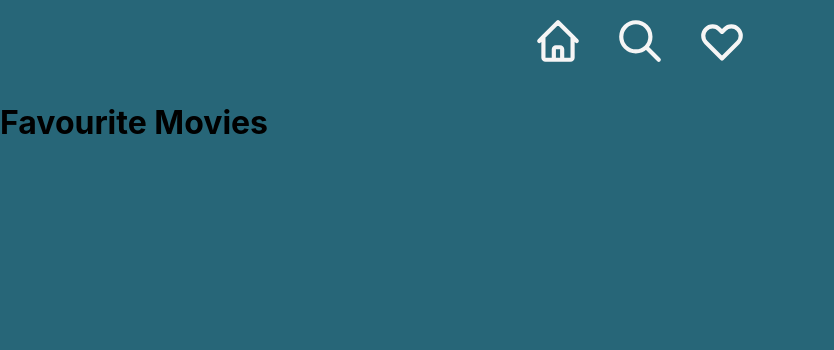
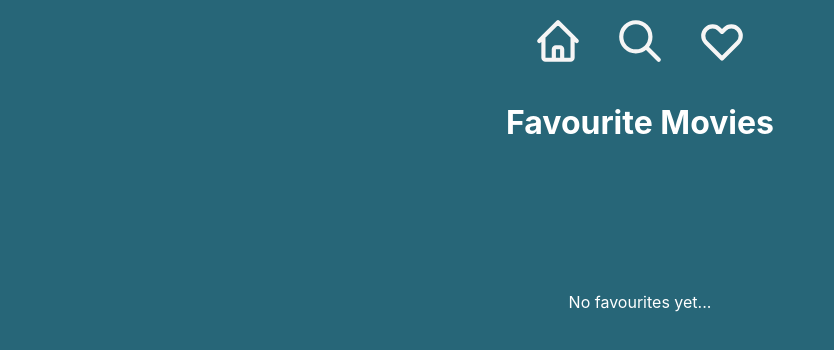
Before and after one commit to vibrentcarey/movies, a Next.js app: page /favourites in a window 1280 px wide. Shown: the top 350 px of the page, without its empty margins (0-834 px from the left). Built offline with nearby package versions, Linux system fonts and the light colour scheme.

Commit message:
Fix duplicate favourite bug

```diff
--- a/components/results/Results.js
+++ b/components/results/Results.js
@@ -6,7 +6,7 @@ const Results = ({ results }) => {
   return (
     <section className={styles.container}>
       {results && results.map(movie => {
-        return movie &&  <Thumbnail key={movie.id} image={movie.backdrop_path} poster={movie.poster_path} title={movie.title || movie.name || movie.original_name} release={movie.release_date} rank={movie.vote_average} fav={movie.fav} />
+        return movie &&  <Thumbnail key={movie.title} image={movie.backdrop_path} poster={movie.poster_path} title={movie.title || movie.name || movie.original_name} release={movie.release_date} rank={movie.vote_average} fav={movie.fav} />
       })}
     </section>
   );
--- a/components/thumbnail/Thumbnail.js
+++ b/components/thumbnail/Thumbnail.js
@@ -1,7 +1,7 @@
 import Image from 'next/image';
 import React, { useState } from 'react';
 import styles from './Thumbnail.module.scss';
-import { HeartIcon} from '@heroicons/react/outline'
+import { HeartIcon } from '@heroicons/react/outline'
 import { useDispatch } from 'react-redux';
 
 const Thumbnail = ({ image, title, release, rank, poster, fav }) => {
@@ -9,7 +9,7 @@ const Thumbnail = ({ image, title, release, rank, poster, fav }) => {
   const BASE_URL = 'https://image.tmdb.org/t/p/original';
   const dispatch = useDispatch();
   const handleLike = (movie) => {
-    dispatch({type: 'ADD', movie})
+    dispatch({ type: 'ADD', movie })
     setAdded(true);
     setTimeout(() => {
       setAdded(false)
@@ -17,12 +17,12 @@ const Thumbnail = ({ image, title, release, rank, poster, fav }) => {
   }
   return (
     <article className={styles.thumbnail}>
-      <Image layout='responsive' height={150}  width={250} src={`${BASE_URL}${image || poster}`} alt='movie image' className={styles.image}/>
+      <Image layout='responsive' height={150} width={250} src={`${BASE_URL}${image || poster}`} alt='movie image' className={styles.image} />
       <h3 className={styles.title}>{title}</h3>
       <p className={styles.details}>Release Date: <span className={styles.info}>{release}</span> </p>
       <p className={styles.details}>Rating: <span className={styles.info}>{rank}</span></p>
       {added && <p className={styles.error}>Added to favourites</p>}
-      <HeartIcon className={fav ? styles.fav : styles.icon} onClick={() => handleLike({title, backdrop_path: image, release_date: release, vote_average: rank, poster_path: poster, fav:true})}/>
+      <HeartIcon className={fav ? styles.fav : styles.icon} onClick={() => handleLike({ title, backdrop_path: image, release_date: release, vote_average: rank, poster_path: poster })} />
 
     </article>
   );
--- a/pages/favourites.js
+++ b/pages/favourites.js
@@ -1,12 +1,16 @@
 import { useSelector } from "react-redux";
 import Results from "../components/results/Results";
+import styles from '../styles/Favourites.module.scss'
+import { removeDuplicates } from "../utils/utility";
 
 const Favourites = () => {
   const favs = useSelector(state => state.movies);
+  const uniqueFavs = removeDuplicates(favs);
+  console.log(uniqueFavs);
   return (
-    <main>
-      <h1>Favourite Movies</h1>
-      <Results results={favs} />
+    <main className={styles.favourites}>
+      <h1 className={styles.title}>Favourite Movies</h1>
+      {uniqueFavs.length > 0 ? <Results results={uniqueFavs} /> : <p className={styles.text}>No favourites yet...</p>}
     </main>
   );
 };
--- a/store/store.js
+++ b/store/store.js
@@ -6,11 +6,12 @@ const initialState = {
 
 const favsReducer = (state = initialState, action) => {
   if (action.type = 'ADD' && action.movie) {
-      return {
-        ...state,
-        movies: [...state.movies, action.movie]
-      }
+    action.movie.fav = true
+    return {
+      ...state,
+      movies: [...state.movies, action.movie]
     }
+  }
 
   return state
 }
--- /dev/null
+++ b/styles/Favourites.module.css
@@ -0,0 +1,9 @@
+.favourites {
+  text-align: center;
+  color: white;
+}
+
+.text {
+  margin-top: 150px;
+}
+/*# sourceMappingURL=Favourites.module.css.map */
--- /dev/null
+++ b/styles/Favourites.module.scss
@@ -0,0 +1,8 @@
+.favourites{
+  text-align: center;
+  color: white;
+}
+
+.text {
+  margin-top: 150px;
+}
--- /dev/null
+++ b/utils/utility.js
@@ -0,0 +1,13 @@
+export const removeDuplicates = (array) => {
+  // Sets don't allow duplicate values
+  const set = new Set()
+  const uniqueArray = array.filter(el => {
+    // Checks if the set has an id already
+    const duplicate = set.has(el.title);
+    // Adds the id to the set
+    set.add(el.title);
+    // Will only add a value to the array if it doesn't belong to set
+    return !duplicate;
+  });
+  return uniqueArray;
+}
```
Also changed, not shown: 1 other file (tests, documents, lock files or other folders).
